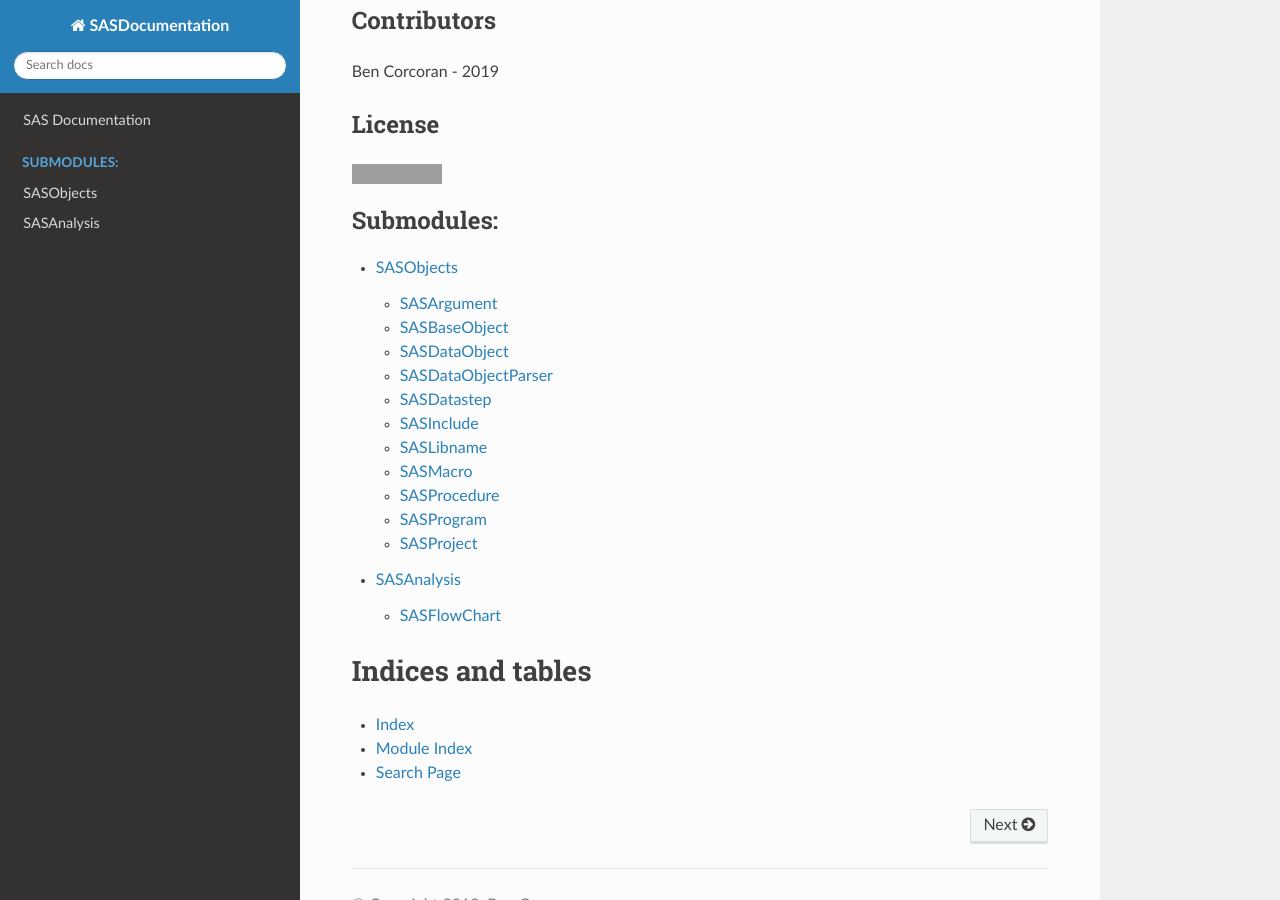
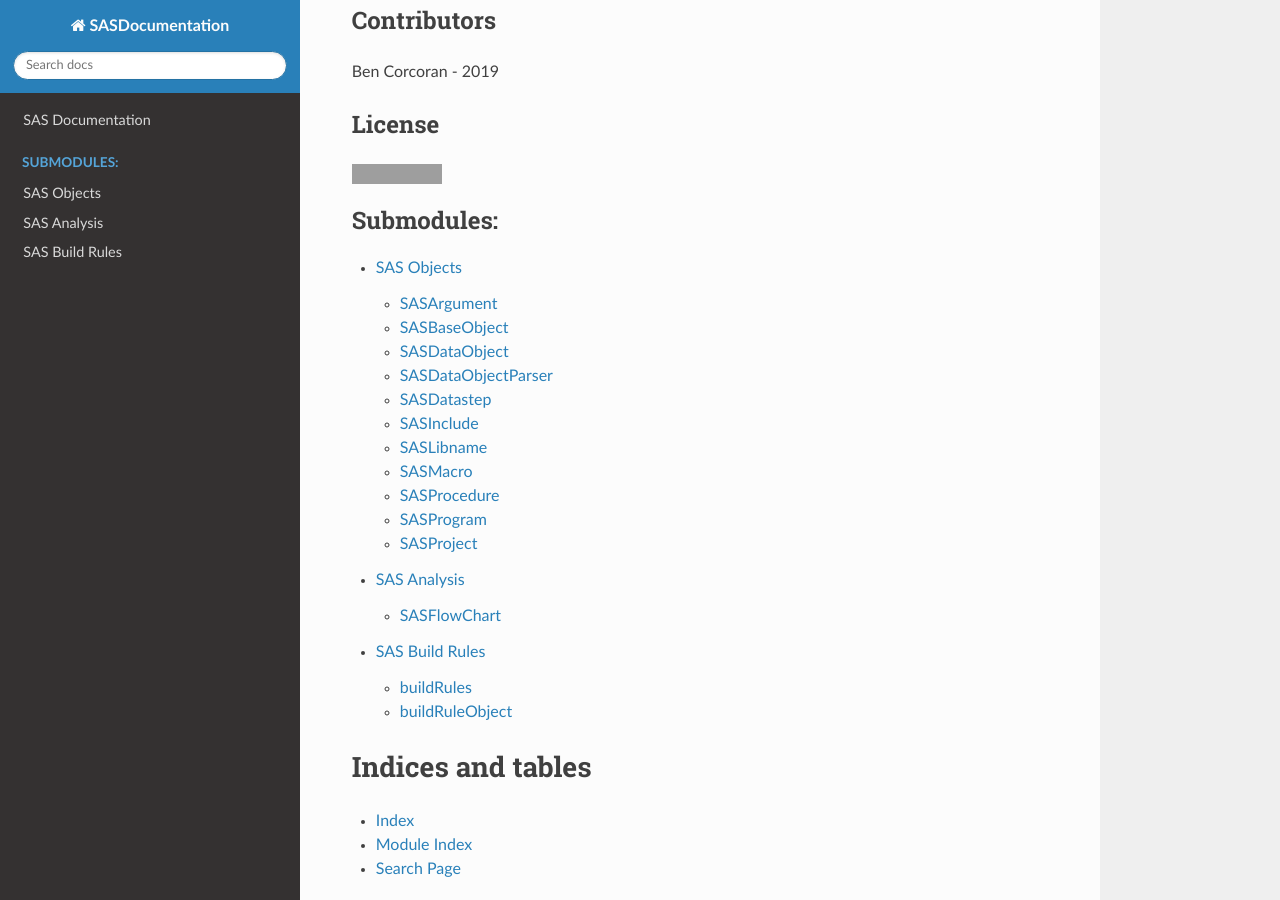
Before and after one commit to benjamincorcoran/SASDocumentation, a Sphinx documentation site: the page built from docs/source/index.rst, in a window 1280 px wide and 900 px high, scrolled down 1344 px. Built offline with Sphinx 7.4.7 and the Read the Docs theme 2.0.0, drawn with Linux system fonts in a browser that asks for light colours; grey boxes are pictures that could not be loaded.

Commit message:
Add buildrules to autodocs

```diff
--- a/docs/source/SASDocumentation.SASAnalysis.rst
+++ b/docs/source/SASDocumentation.SASAnalysis.rst
@@ -1,5 +1,5 @@
-SASAnalysis
-===========
+SAS Analysis
+============
 
 SASFlowChart
 ------------
--- a/docs/source/SASDocumentation.SASObjects.rst
+++ b/docs/source/SASDocumentation.SASObjects.rst
@@ -1,5 +1,5 @@
-SASObjects
-==========
+SAS Objects
+===========
 
 
 SASArgument
--- a/docs/source/index.rst
+++ b/docs/source/index.rst
@@ -14,6 +14,7 @@
 
    SASDocumentation.SASObjects
    SASDocumentation.SASAnalysis
+   SASDocumentation.SASBuildRules
 
 
 
```
Also changed, not shown: docs/source/SASDocumentation.SASBuildRules.rst (added, +20 -0 lines).
